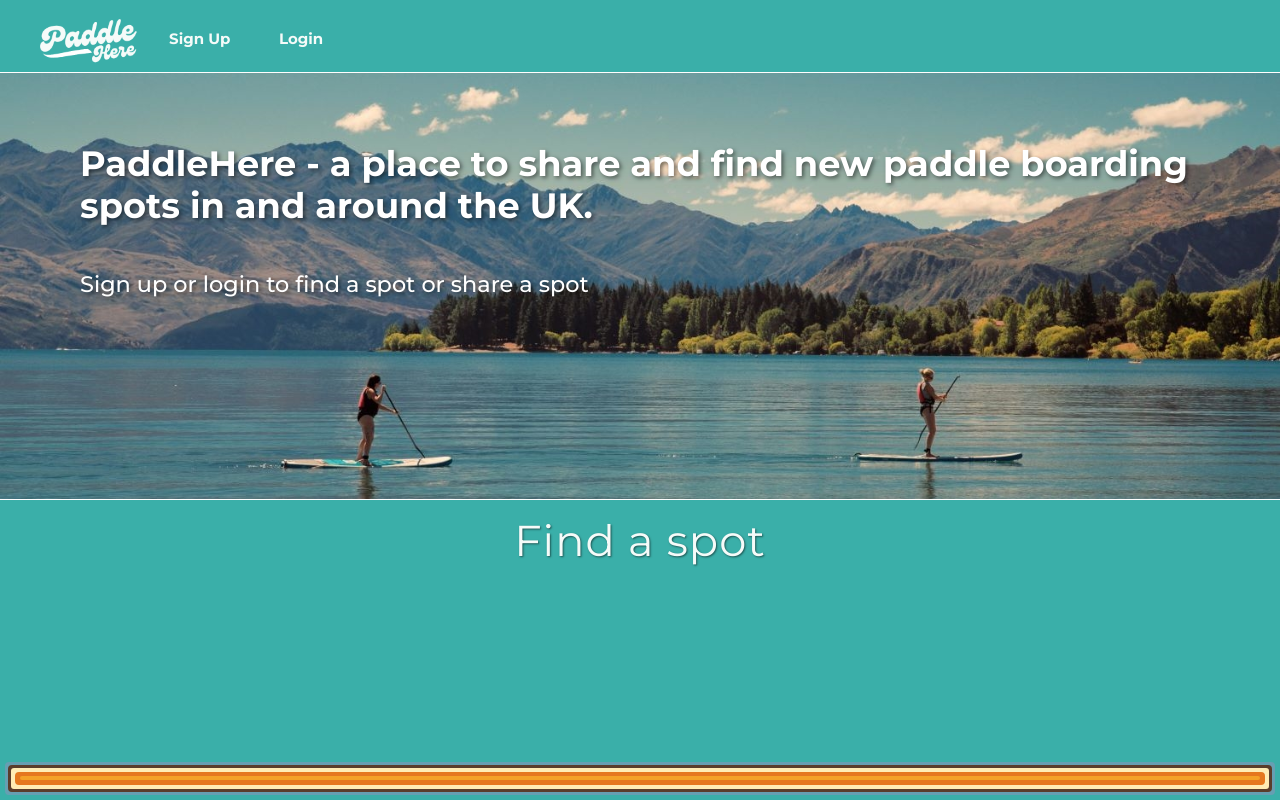
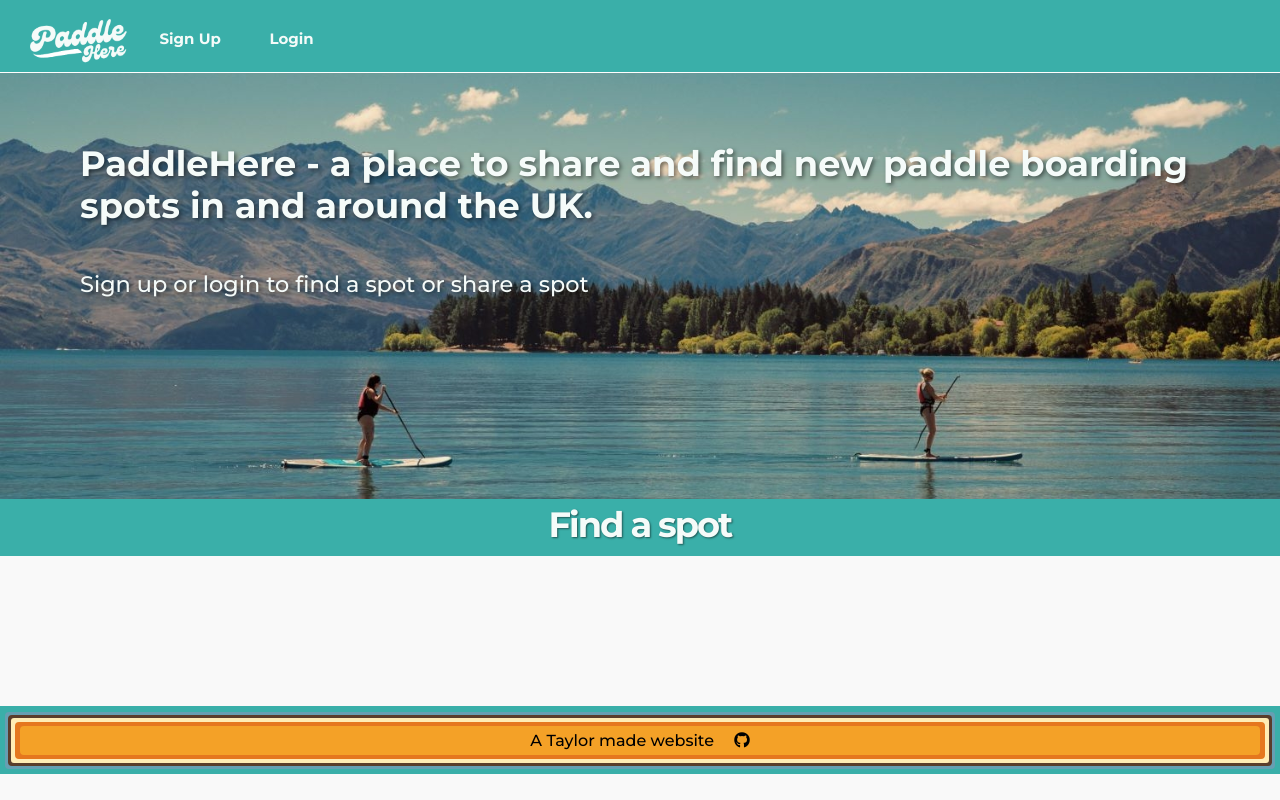
Before and after one commit to Taylor-Carr/Paddle-HERE, a Django app: page /blog/ in a window 1280 px wide. Run offline with Django 4.2, Linux system fonts and the light colour scheme; data that the repository does not hold is empty.

Commit message:
initial styling for blog posts on homepage, pushed footer to bottom of page

```diff
--- a/blog/templates/base.html
+++ b/blog/templates/base.html
@@ -62,16 +62,17 @@
 </main>
 
 <!--- Footer -->
-<footer class="footer mt-auto fixed-bottom">
-<div class="white m-0">
+<footer class="footer mt-auto">
+<div class="blue-background m-0">
   <div class="blue">
     <div class="brown">
       <div class="yellow">
         <div class="auburn">
           <div class="orange">
-        <!--<div class="footer-text">
+            <div class="footer-text">
+              <p>A Taylor made website</p>
               <a href="https://github.com/Taylor-Carr" target="_blank" class="github-link-text"><i class="fab fa-github ms-3 github-link"></i></a>
-            </div>--->
+            </div>
           </div>
         </div>
       </div>
--- a/blog/templates/home.html
+++ b/blog/templates/home.html
@@ -10,20 +10,19 @@
                     <div class="card">
                         <a href="{% url 'blog_details' post.pk %}" class="underline-removed">
                             <div class="post-title">{{ post.title }}</div>
+                            <h2 class="post-location">{{ post.category }} - {{ post.location }}</h2>
                             <div class="post-body">
-                                <p>{{ post.body | slice:":150" }}</p>
+                                <p>{{ post.body | slice:":300" }}{% if post.body.length > 300 %}...{% endif %}</p>
                             </div>
                             <div class="card-author-content">
-                                <h2 class="post-location">{{ post.category }} - {{ post.location }}</h2>
-                                <h3 class="post-author">Posted by: {{ post.author.first_name }} {{ post.author.last_name }}</h3>
-                                <h3 class="post-date">{{ post.post_date }}</h3>
+                                <h3 class="post-author post-date">Posted by: {{ post.author.first_name }} {{ post.author.last_name }} - {{ post.post_date }}</h3>
                             </div>
                         </a>
                     </div>
                 </div>
             {% endfor %}
-        </div> <!-- Closing container for authenticated user posts -->
-    </div>
+    </div> <!-- Closing container for authenticated user posts -->
+
         {% else %}
     <!-- Hero Section -->
         <div class="wrapper">
@@ -45,17 +44,17 @@
                 <div class="card">
                     <a href="{% url 'blog_details' post.pk %}" class="underline-removed">
                         <div class="post-title">{{ post.title }}</div>
+                        <h2 class="post-location">{{ post.category }} - {{ post.location }}</h2>
                         <div class="post-body">
-                            <p>{{ post.body | slice:":150" }}</p>
+                            <p>{{ post.body | slice:":300" }}{% if post.body.length > 300 %}...{% endif %}</p>
                         </div>
                         <div class="card-author-content">
-                            <h2 class="post-location">{{ post.category }} - {{ post.location }}</h2>
-                            <h3 class="post-author">Posted by: {{ post.author.first_name }} {{ post.author.last_name }}</h3>
-                            <h3 class="post-date">{{ post.post_date }}</h3>
+                            <h3 class="post-author post-date">Posted by: {{ post.author.first_name }} {{ post.author.last_name }} - {{ post.post_date }}</h3>
                         </div>
                     </a>
                 </div>
             </div>
+    </div>
         {% endfor %}
     {% endif %}
 {% endblock %}
--- a/static/css/style.css
+++ b/static/css/style.css
@@ -1,7 +1,10 @@
 
 
 body {
-    background-color: #3aafa9;
+    background-color: #f9f9f9;
+}
+main {
+  padding-bottom: 50px;
 }
 
 /*     Nav Bar  */
@@ -13,7 +16,7 @@ nav {
 
 nav img {
   margin-top: 10px;
-  margin-left: 1.6em;
+  margin-left: 1em;
   margin-right: 1em;
   width: 100px;
   height: auto;
@@ -40,9 +43,9 @@ nav img {
 /* Hero Section */
 
 .hero {
-background-color: white;
+background-color: #F5FBF9;
 background-image: url("/static/images/heroimage2.jpg");
-color: white;
+color: #F5FBF9;
 padding-top: 30px;
 padding-bottom: 100px;
 padding-right: 50px;
@@ -81,7 +84,7 @@ background-repeat: no-repeat;
 }
 
 .wrapper {
-  border-bottom: 1px solid white;
+
 }
 
 
@@ -89,85 +92,97 @@ background-repeat: no-repeat;
 .blog-title {
   text-align: center;
   font-family: 'Montserrat', sans-serif;
-  font-weight: 400;
+  font-weight: 700;
   color:#F5FBF9;
-  font-size: 2.7em;
-  letter-spacing: 1px;
-  margin-top: 15px;
+  background-color: #3aafa9;
+  font-size: 2.2em;
+  letter-spacing: -2px;
+  padding-top: 5px;
   margin-bottom: 10px;
+  padding-bottom: 10px;
   text-shadow: 1px 1px 2px rgba(0, 0, 0, 0.5)
 }
+
 /*blog post home page*/
 
 .blog-container {
   margin-bottom: 100px;
   max-width: auto;
   margin-inline: auto;
-  background-color: #3aafa9;
+  background-color: #f9f9f9;
 }
 
 /* product-grid */
-.blog-grid{
-  display: grid;
-  grid-template-columns: 1fr 1fr 1fr;
-  background-color: #3aafa9;
-  border-top: 1px solid white;
+.blog-grid {
+  display: flex;
+  flex-wrap: wrap;
+  justify-content: center;
+  gap: 1.5rem;
+  background-color: #f9f9f9;
+
 
 }
 
 .card {
-  margin-left: 15px;
-  margin-right: 25px;
-  width: 100%;
-  max-width: 390px;
-  height: 460px;
-  background: white;
+  margin-left: 50px;
+  margin-right: 50px;
+  flex: 1 0 200px;
+  background-color: white;
   box-shadow: 0 4px 8px rgba(0, 0, 0, 0.1);
-  border-radius: 10px;
-  margin-top: 15px;
+  border-radius: 16;
+  border: 1.5px solid white;
+  margin-top: 10px;
+  padding: 10px;
 }
+
 .underline-removed {
   text-decoration: none !important;
 }
+
 .post-title {
   font-family: 'Montserrat', sans-serif;
-  font-weight: bold;
+  font-weight: bolder;
+  font-size: 1.1vw;
+  letter-spacing: 0.5px;
   text-transform: uppercase;
-  padding: 5px;
+  color:black;
+  padding-top: 0.5rem;
 }
 
 .post-body {
   max-width: 100%;
   font-family: 'Montserrat', sans-serif;
-  padding: 5px;
-
-}
-
-.card-author-content  {
-
+  font-weight: 400;
+  color:black;
+  border-radius: 5px;
+  margin: 30px;
+  padding: 2rem;
 }
 
 .post-location {
   font-family: 'Montserrat', sans-serif;
   font-size: 1vw;
   font-weight: bold;
+  font-weight: 700;
+  color: black;
+  padding-top: 0.3rem;
+}
 
-
-}
 .post-author {
   font-family: 'Montserrat', sans-serif;
-  font-size: 1vw;
+  font-size: 0.9vw;
   font-weight: bold;
-
-
+  color: #7f7f7f;
+  padding-left: 0.5rem;
 }
 
 .post-date {
   font-family: 'Montserrat', sans-serif;
-  font-size: 1vw;
+  font-size: 0.9vw;
   font-weight: bold;
-
-
+  color:#7f7f7f;
+  padding-left: 0.5rem;
+  padding-bottom: 0.5rem;
 }
 
 
@@ -197,11 +212,13 @@ background-repeat: no-repeat;
 
   /* Footer */
   footer {
-    position: fixed; /* Ensure the footer is fixed at the bottom of the viewport */
+    margin-top: 300px;
+    position: relative;
     bottom: 0;
+    width:100%;
   }
 
-.white {
+.blue-background {
   position: relative;
   padding: 0.1px;
   border: 5px solid #3aafa9;
@@ -281,30 +298,14 @@ background-repeat: no-repeat;
 
 }
 
-.footer-text {
-  background-color: black;
-  overflow: hidden;
+.footer-text p,
+.footer-text a {
+  display: inline;
+  color: black;
   font-family: 'Montserrat', sans-serif;
-  font-weight: bold;
-  animation: slide 5s infinite linear;
-  z-index:-900;
+  font-weight: 500;
 }
 
-@keyframes slide {
-  from {
-    transform: translateX(0);
-  }
-  to {
-    transform: translateX(-100%);
-  }
-}
-  .github-link-text {
-    color: black;
-    font-family: 'Montserrat', sans-serif;
-    font-weight: bold;
-    padding-top: 5px;
-    padding-bottom: 5px;
-}
 
 
 /* Media Querys */
```
